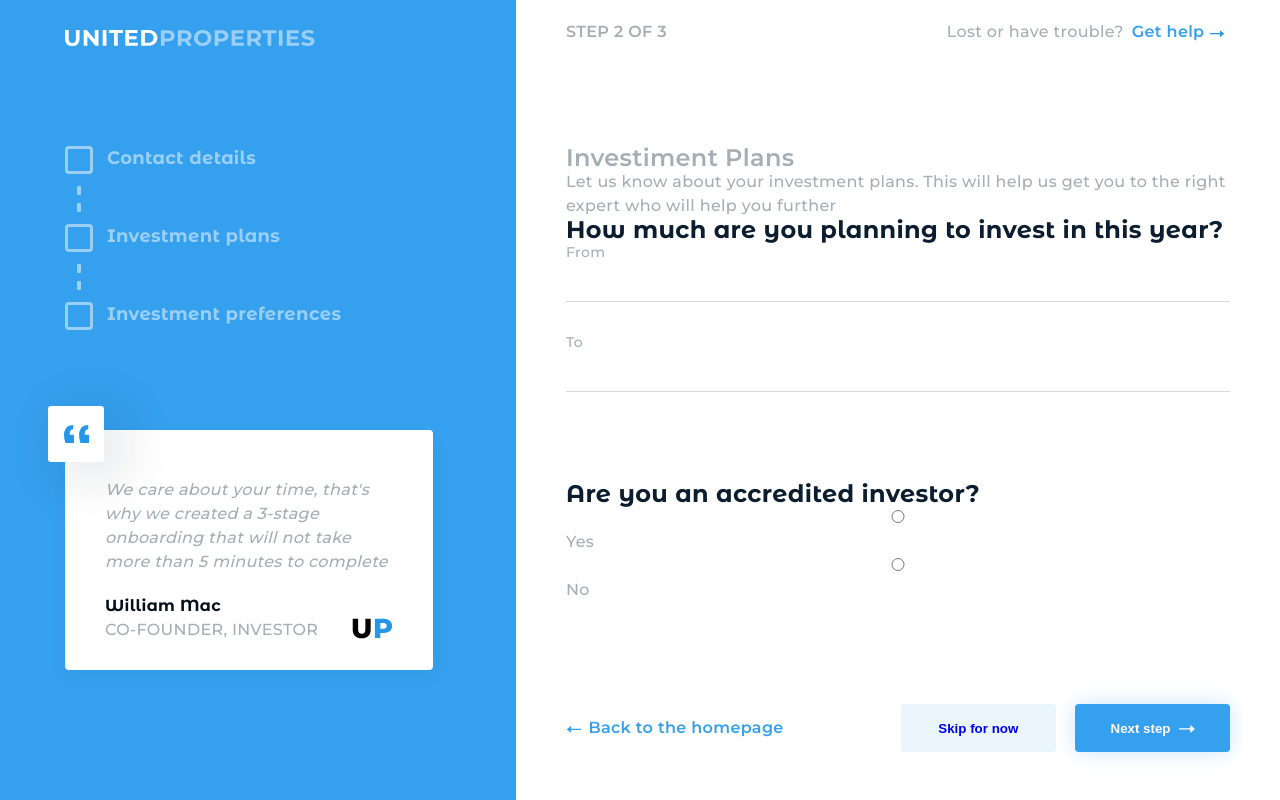
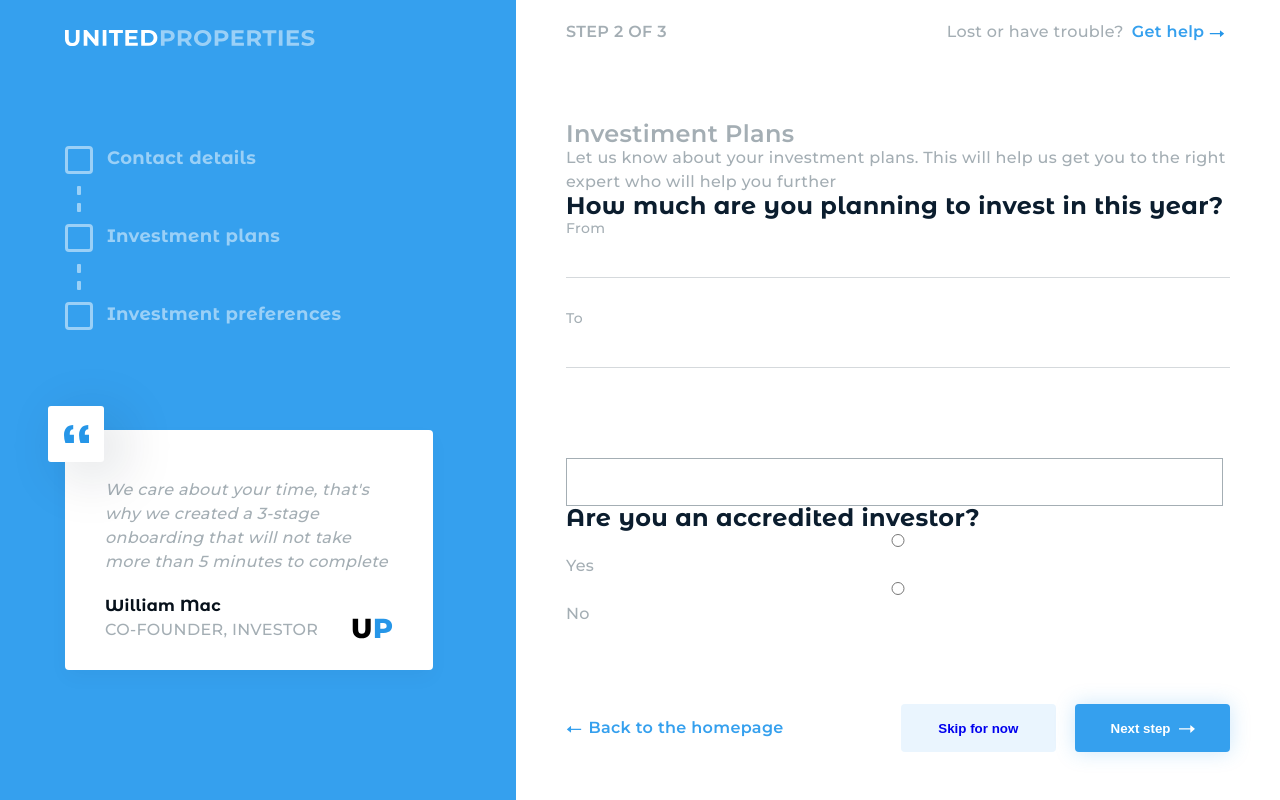
Before and after one commit to cavaglieridomenico/user-onboarding, a React (Create React App) app: page /plans in a window 1280 px wide. Built offline with nearby package versions, Linux system fonts and the light colour scheme.

Commit message:
[ADDED] plans.css
Added the stylesheet of the plans.css page.

```diff
--- /dev/null
+++ b/src/assets/style/plans.css
@@ -0,0 +1,13 @@
+.slider {
+  position: relative;
+  width: 100%;
+  height: 48px;
+  border: solid 1px;
+}
+/*SM*/
+@media all and (min-width: 768px) {
+  .slider {
+    width: 657px;
+    height: 48px;
+  }
+}
--- a/src/index.css
+++ b/src/index.css
@@ -8,3 +8,4 @@
 @import './assets/style/footer.css';
 @import './assets/style/logo.css';
 @import './assets/style/links.css';
+@import './assets/style/plans.css';
```
